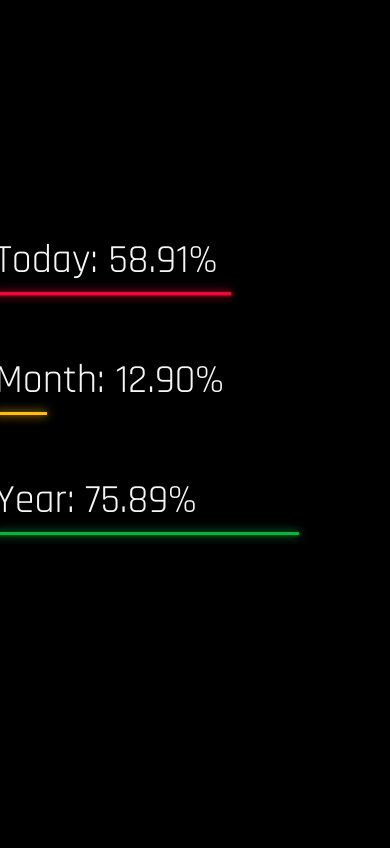
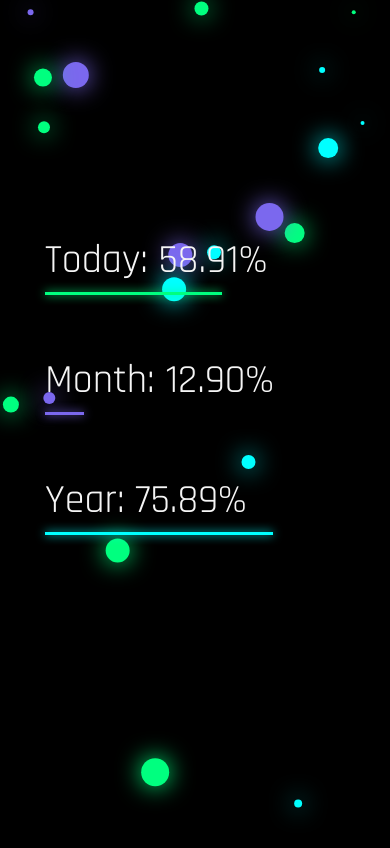
Before and after one commit to exynil/Time, a plain HTML site: page index.html in a window 390 px wide. Drawn offline with Linux system fonts and the light colour scheme.

Commit message:
add particles

```diff
--- a/index.html
+++ b/index.html
@@ -9,6 +9,7 @@
 	</head>
 	<body>
 		<canvas></canvas>
+		<script src="js/particle.js"></script>
 		<script src="js/script.js"></script>
 	</body>
 </html>
--- /dev/null
+++ b/js/particle.js
@@ -0,0 +1,51 @@
+class Particle {
+	constructor(id, radius, mass, speed, acceleration, x, y, color) {
+		this.id = id;
+		this.radius = radius;
+		this.mass = mass;
+		this.speed = speed;
+		this.acceleration = acceleration;
+		this.x = x;
+		this.y = y;
+		this.velocity = {
+			x: Math.random() - 0.5,
+			y: Math.random() - 0.5
+		};
+		this.color = color;
+		this.opacity = 0;
+	};
+
+	Update(particles) {
+		this.Draw();
+
+		for (let i = 0; i < particles.length; i++) {
+			if (this === particles[i]) continue;
+			if (getDistance(this.x, this.y, particles[i].x, particles[i].y) - this.radius - particles[i].radius < 0) {
+				resolveCollision(this, particles[i]);
+			}
+		}
+
+		if (this.x - this.radius <= 0 || this.x + this.radius >= innerWidth) {
+			this.velocity.x = -this.velocity.x;
+		}
+
+		if (this.y - this.radius <= 0 || this.y + this.radius >= innerHeight) {
+			this.velocity.y = -this.velocity.y;
+		}
+
+		this.x += this.velocity.x * this.speed;
+		this.y += this.velocity.y * this.speed;
+	}
+
+	Draw() {
+		ctx.beginPath();
+		ctx.save();
+		ctx.shadowBlur = 25;
+		ctx.shadowColor = this.color;
+		ctx.fillStyle = this.color;
+		ctx.arc(this.x, this.y, this.radius, Math.PI * 2, false);
+		ctx.fill();
+		ctx.restore();
+		ctx.closePath();
+	}
+}
--- a/js/script.js
+++ b/js/script.js
@@ -1,5 +1,7 @@
 var canvas = document.querySelector('canvas');
 var ctx = canvas.getContext('2d');
+var colors = ['#00FF7F', '#7B68EE', '#00FFFF'];
+var particles;
 
 canvas.width = innerWidth;
 canvas.height = innerHeight;
@@ -37,18 +39,69 @@ function drawProgress(x, y, percent, color) {
 	ctx.shadowBlur = 10;
 	ctx.shadowColor = color
 	ctx.fillStyle = color;
-	ctx.fillRect(x, y, percent * 4, 3);
+	ctx.fillRect(x, y, percent * 3, 3);
 	ctx.restore();
 	ctx.closePath();
 }
+
+// Отслеживание изменения размера окна
+addEventListener('resize', function() {
+	canvas.width = innerWidth;
+	canvas.height = innerHeight;
+
+	for (let i = 0; i < particles.length; i++) {
+		if (particles[i].x > canvas.width)
+		{
+			particles[i].x = randomIntFromRange(particles[i].radius, canvas.width - particles[i].radius);
+		}
+		if (particles[i].y > canvas.height)
+		{
+			particles[i].y = randomIntFromRange(particles[i].radius, canvas.height - particles[i].radius);
+		}
+	}
+})
+
+function init() {
+	particles = [];
+
+	for (let i = 0; i < 20; i++) {
+		const radius = randomIntFromRange(2, 15);
+		const color = randomColorFromArray(colors);
+		const mass = 1;
+		const speed = randomIntFromRange(1, 3);
+		const acceleration = 0.1;
+
+		let x = randomIntFromRange(radius, canvas.width - radius);
+		let y = randomIntFromRange(radius, canvas.height - radius);
+
+		if (i !== 0) {
+			for (let j = 0; j < particles.length; j++) {
+				if (getDistance(x, y, particles[j].x, particles[j].y) - radius * 2 < 0) {
+					x = randomIntFromRange(radius, canvas.width - radius);
+					y = randomIntFromRange(radius, canvas.height - radius);
+
+					j = -1;
+				}
+			}
+		}
+
+		particles.push(new Particle(i, radius, mass, speed, acceleration, x, y, color));
+	}
+};
+
+init();
 
 // Повторно запускающаяся функция для анимации
 function animate() {
 	requestAnimationFrame(animate);
 	ctx.clearRect(0, 0, canvas.width, canvas.height);
 
+	particles.forEach(particle => {
+		particle.Update(particles);
+	});
+
 	var marginTop = canvas.height / 2 - 250;
-	var marginLeft = canvas.width / 2 - 200;
+	var marginLeft = canvas.width / 2 - 150;
 
 	// Вычисление процента дня
 	var date = new Date();
@@ -58,7 +111,7 @@ function animate() {
 	marginTop += 100;
 	drawText(marginLeft, marginTop, 'Today: ' + percent.toFixed(2) + '%');
 	marginTop += 20;
-	drawProgress(marginLeft, marginTop, Math.round(percent), '#F90043');
+	drawProgress(marginLeft, marginTop, Math.round(percent), colors[0]);
 
 	// Вычисление процента месяца
 	var passedDaysFromBegginigOfTheOfMonth = date.getDate();
@@ -67,7 +120,7 @@ function animate() {
 	marginTop += 100;
 	drawText(marginLeft, marginTop, 'Month: ' + percent.toFixed(2) + '%');
 	marginTop += 20;
-	drawProgress(marginLeft, marginTop, Math.round(percent), '#FFC200');
+	drawProgress(marginLeft, marginTop, Math.round(percent), colors[1]);
 
 	// Вычисление процента года
 	var passedDaysFromBegginigOfTheYear = date.getPassedDaysFromBegginigOfTheYear();
@@ -76,13 +129,67 @@ function animate() {
 	marginTop += 100;
 	drawText(marginLeft, marginTop, 'Year: ' + percent.toFixed(2) + '%');
 	marginTop += 20;
-	drawProgress(marginLeft, marginTop, Math.round(percent), '#00B745');
+	drawProgress(marginLeft, marginTop, Math.round(percent), colors[2]);
 }
 
 animate();
 
-// Отслеживание изменения размера окна
-addEventListener('resize', function() {
-	canvas.width = innerWidth;
-	canvas.height = innerHeight;
-})
+function randomIntFromRange(min, max) {
+	return Math.floor(Math.random() * (max - min) + min);
+}
+
+function randomColorFromArray(colors) {
+	return colors[Math.floor(Math.random() * colors.length)];
+}
+
+function getDistance(x1, y1, x2, y2) {
+	let xDistance = x2 - x1;
+	let yDistance = y2 - y1;
+
+	return Math.sqrt(Math.pow(xDistance, 2) + Math.pow(yDistance, 2));
+}
+
+function rotate(velocity, angle) {
+	const rotatedVelocities = {
+		x: velocity.x * Math.cos(angle) - velocity.y * Math.sin(angle),
+		y: velocity.x * Math.sin(angle) + velocity.y * Math.cos(angle)
+	};
+
+	return rotatedVelocities;
+}
+
+function resolveCollision(particle, otherParticle) {
+	const xVelocityDiff = particle.velocity.x - otherParticle.velocity.x;
+	const yVelocityDiff = particle.velocity.y - otherParticle.velocity.y;
+
+	const xDist = otherParticle.x - particle.x;
+	const yDist = otherParticle.y - particle.y;
+
+	if (xVelocityDiff * xDist + yVelocityDiff * yDist >= 0) {
+		const angle = -Math.atan2(otherParticle.y - particle.y, otherParticle.x - particle.x);
+
+		const m1 = particle.mass;
+		const m2 = otherParticle.mass;
+
+		const u1 = rotate(particle.velocity, angle);
+		const u2 = rotate(otherParticle.velocity, angle);
+
+		const v1 = {
+			x: u1.x * (m1 - m2) / (m1 + m2) + u2.x * 2 * m2 / (m1 + m2),
+			y: u1.y
+		};
+		const v2 = {
+			x: u2.x * (m1 - m2) / (m1 + m2) + u1.x * 2 * m2 / (m1 + m2),
+			y: u2.y
+		};
+
+		const vFinal1 = rotate(v1, -angle);
+		const vFinal2 = rotate(v2, -angle);
+
+		particle.velocity.x = vFinal1.x;
+		particle.velocity.y = vFinal1.y;
+
+		otherParticle.velocity.x = vFinal2.x;
+		otherParticle.velocity.y = vFinal2.y;
+	}
+}
```
